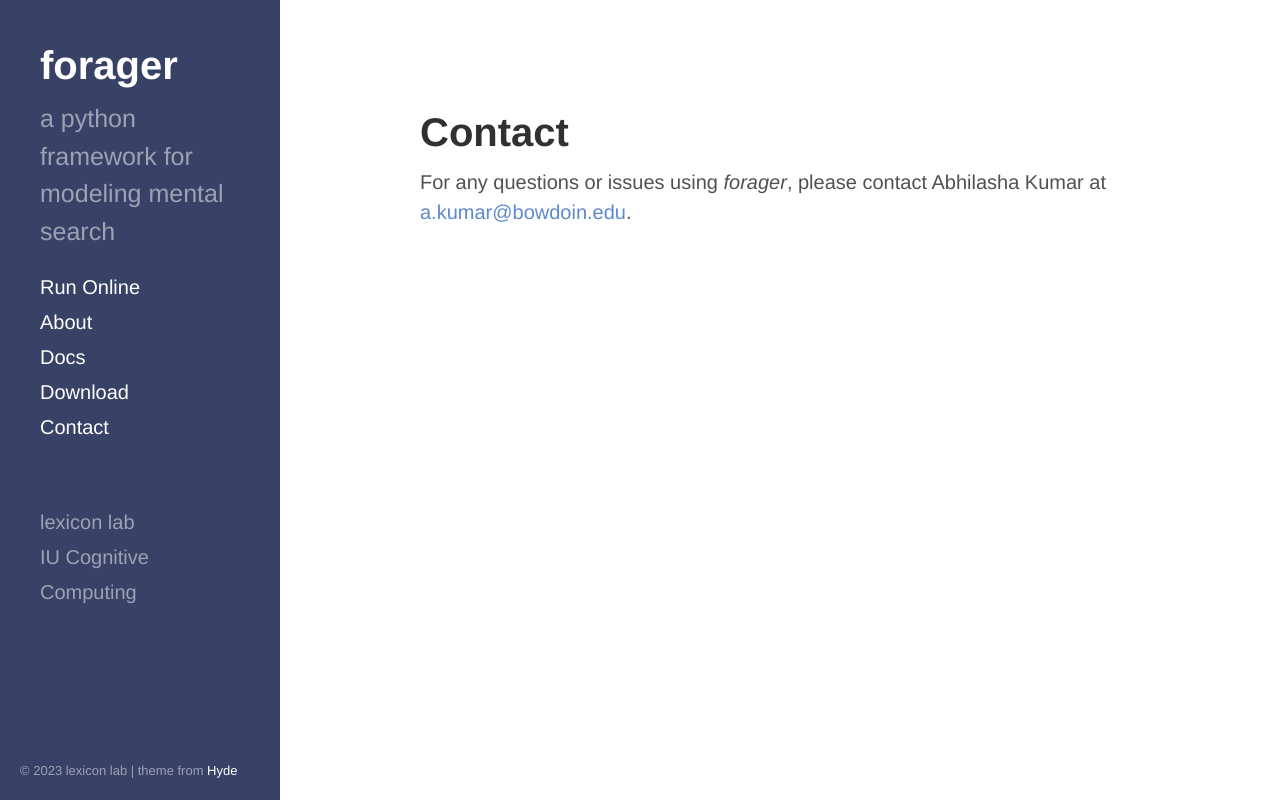
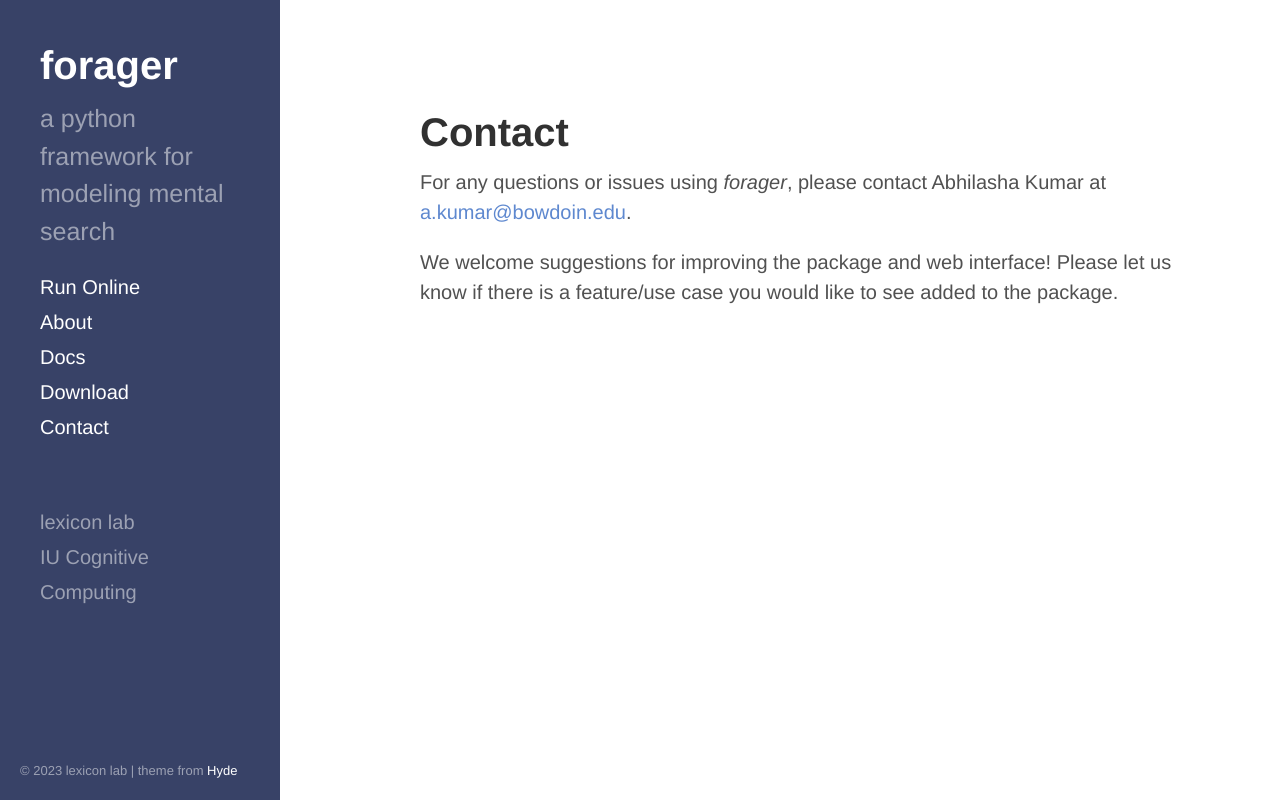
Before and after one commit to thelexiconlab/forager-web, a Flask app: page /contact in a window 1280 px wide. Run offline with Flask 2, Linux system fonts and the light colour scheme.

Commit message:
contact edit

```diff
--- a/templates/contact.html
+++ b/templates/contact.html
@@ -8,6 +8,10 @@
 
 <div id="section">
 <p>For any questions or issues using <i>forager</i>, please contact Abhilasha Kumar at <a href = "mailto: a.kumar@bowdoin.edu">a.kumar@bowdoin.edu</a>.</p>
+
+<p>We welcome suggestions for improving the package and web interface! Please let us know if there is a feature/use case you would like to see added to the package.</p>
+
+</p>
 </div>
 
 
```
